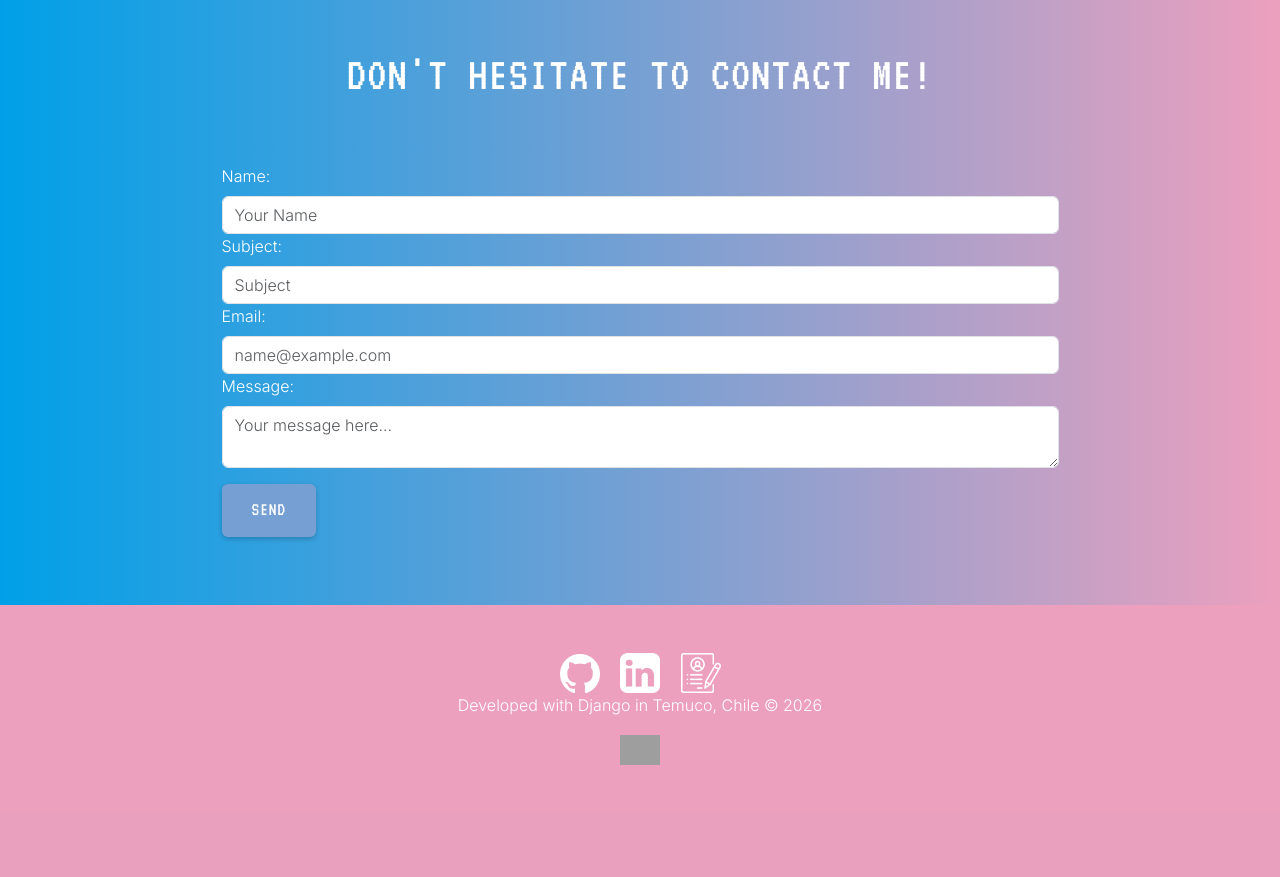
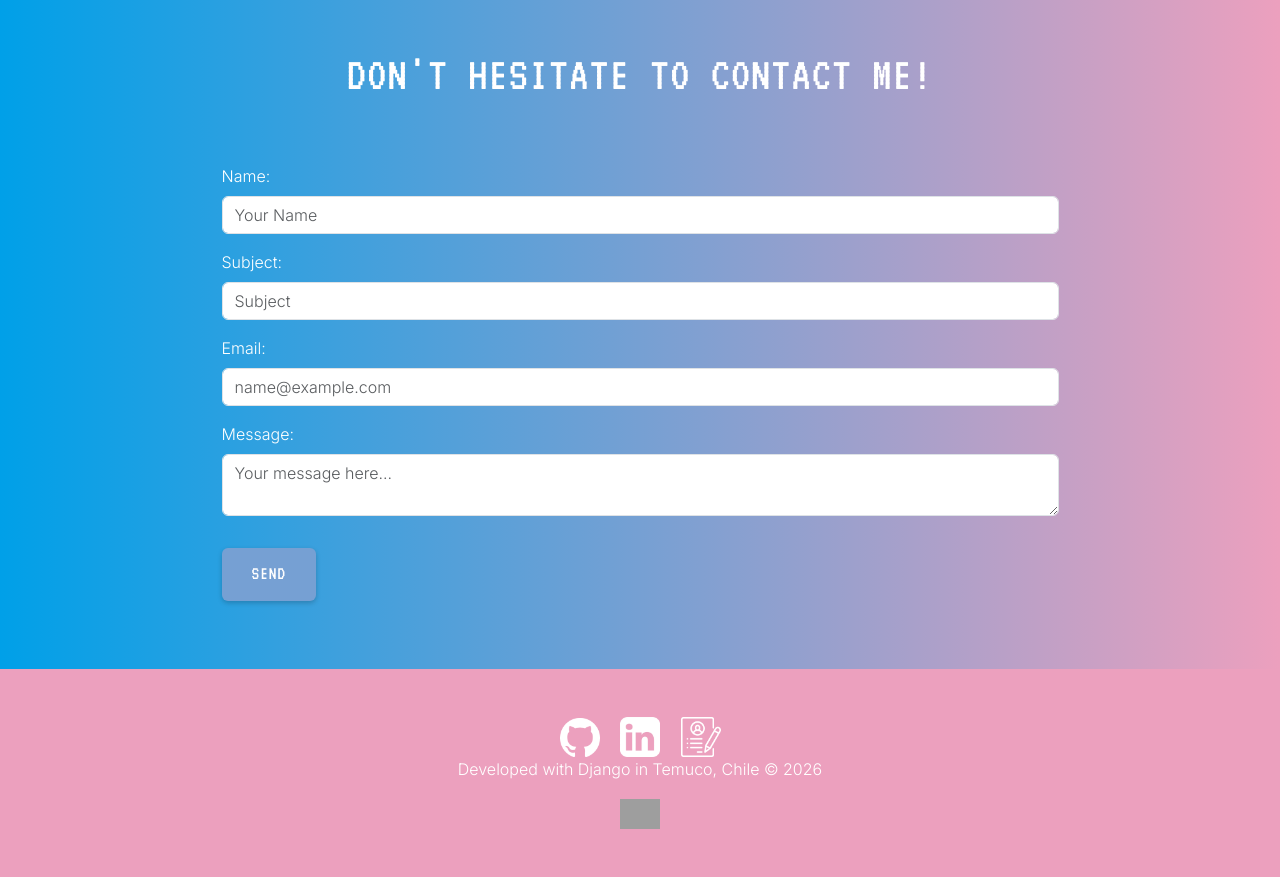
Before and after one commit to schiesscl/portfolio_django, a Django app: page / in a window 1280 px wide. Shown: the part 1125-2002 px from the top of the page. Before the commit the page ends 1890 px from the top, so only its background shows below. Run offline with Django 5.2, Linux system fonts and the light colour scheme; data that the repository does not hold is empty; some libraries are stand-ins or nearby versions; grey boxes are pictures that could not be loaded.

Commit message:
Ajustes en manipulación del DOM-II

```diff
--- a/static/js/script.js
+++ b/static/js/script.js
@@ -5,7 +5,7 @@ $(function() {
     // 0. INYECCIÓN DE CONTENIDO (DOM MANIPULATION)
     // ==========================================
 
-    // Texto de About Me trasladado desde HTML para protección y limpieza
+    // --- A. Texto About Me ---
     const aboutParagraphs = [
         "Land surveying Technician and Full Stack Java, JavaScript & Python developer with a solid base in web technologies such as <strong>HTML, CSS and JavaScript. Experienced in Bootstrap, MySQL, JQuery, Java, Spring Boot Node.js, express.js PostgreSQL, Python, React, Django and SQLite.</strong>",
         "I am a professional who is committed to permanent development, with strong technical skills and work ethics, focused on creating efficient solutions to complex challenges.",
@@ -15,17 +15,40 @@ $(function() {
     ];
 
     const aboutContainer = $('#about-content');
+    if (aboutContainer.length) {
+        const elements = aboutParagraphs.map(text => $('<p>').html(text));
+        aboutContainer.append(elements);
+    }
 
-    // Inyectamos el contenido si el contenedor existe
-    if (aboutContainer.length) {
-        // JQuery 4.0: .map() y .append() siguen siendo el estándar robusto
-        // Usamos un fragmento de documento implícito al pasar un array de elementos a append para mejor rendimiento
-        const elements = aboutParagraphs.map(text => {
-            // Creamos el elemento <p> y asignamos HTML (para respetar las etiquetas strong)
-            return $('<p>').html(text);
-        });
+    // --- B. Formulario de Contacto ---
+    // Inyectamos el HTML completo del formulario
+    const contactFormHTML = `
+        <form action="https://formspree.io/f/mandqroa" class="w-75 mx-auto" id="contact-form" method="post">
+            <div class="mb-3">
+                <label for="contact-name" class="form-label">Name: </label>
+                <input type="text" class="form-control" id="contact-name" name="nombre" placeholder="Your Name" required>
+            </div>
+            <div class="mb-3">
+                <label for="contact-subject" class="form-label">Subject:</label>
+                <input type="text" class="form-control" id="contact-subject" name="asunto" placeholder="Subject" required>
+            </div>
+            <div class="mb-3">
+                <label for="contact-email" class="form-label">Email: </label>
+                <input type="email" class="form-control" id="contact-email" name="correo" placeholder="name@example.com" required>
+            </div>
+            <div class="mb-3">
+                <label for="contact-message" class="form-label">Message:</label>
+                <textarea name="message" id="contact-message" class="form-control" placeholder="Your message here..." required></textarea>
+            </div>
+            <div class="py-3">
+                <input type="submit" class="btn btn-light text-uppercase" value="Send">
+            </div>
+        </form>
+    `;
 
-        aboutContainer.append(elements);
+    const formContainer = $('#contact-form-container');
+    if (formContainer.length) {
+        formContainer.html(contactFormHTML);
     }
 
     // ==========================================
@@ -60,7 +83,6 @@ $(function() {
     }
 
     // Eventos de clic
-    // JQUERY 4.0 UPDATE: Se prefieren .on('click') sobre .click()
     btnDefault.on('click', function() {
         setThemeState('default');
         localStorage.setItem('portfolioTheme', 'default');
@@ -73,44 +95,38 @@ $(function() {
 
     // --- Animación Fade-In al hacer Scroll ---
     const sections = $('#projects, #skills, #contact');
-
-    // Les agregamos la clase base CSS
     sections.addClass('fade-in-section');
 
-    // Función para verificar si un elemento está en pantalla
     function checkVisibility() {
-        const triggerBottom = $(window).height() * 0.85; // Se activa al 85% de la pantalla
-
+        const triggerBottom = $(window).height() * 0.85;
         sections.each(function() {
-            // Optimización: 'this' ya es el elemento DOM nativo
             const top = this.getBoundingClientRect().top;
-
             if (top < triggerBottom) {
                 $(this).addClass('is-visible');
             }
         });
     }
 
-    // Ejecutar al cargar y al hacer scroll
     $(window).on('scroll', checkVisibility);
-    checkVisibility(); // Ejecutar un chequeo inicial
+    checkVisibility();
 
-    // Validación del formulario
-    // JQUERY 4.0 UPDATE: Se prefiere .on('submit') sobre .submit()
+    // ==========================================
+    // 2. VALIDACIÓN (Debe ir DESPUÉS de la inyección)
+    // ==========================================
+
+    // Al inyectar el form antes, JQuery puede encontrar '#contact-form' sin problemas
     $("#contact-form").on('submit', function(event) {
         const nombreVal = $("#contact-name").val();
         const asuntoVal = $("#contact-subject").val();
         const mensajeVal = $("#contact-message").val();
 
-        // JQUERY 4.0 UPDATE: Usar .trim() nativo de JS en lugar de utilidades deprecadas
-        // Esto evita que espacios en blanco pasen como válidos
         const nombre = nombreVal ? nombreVal.trim() : "";
         const asunto = asuntoVal ? asuntoVal.trim() : "";
         const mensaje = mensajeVal ? mensajeVal.trim() : "";
 
         // Validación básica
         if (nombre.length < 8 || asunto.length < 8 || mensaje.length < 15) {
-            event.preventDefault(); // Método estándar para evitar el envío
+            event.preventDefault();
             alert("Por favor revisa los campos:\n- Nombre: mínimo 8 caracteres\n- Asunto: mínimo 8 caracteres\n- Mensaje: mínimo 15 caracteres");
             return false;
         }
--- a/templates/home.html
+++ b/templates/home.html
@@ -35,28 +35,11 @@
                 <!-- Agregado text-uppercase -->
                 <h2 class="text-center pb-5 text-uppercase">Don't hesitate to contact me!</h2>
                 <div class="py-1">
-                    <form action="https://formspree.io/f/mandqroa" class="w-75 mx-auto" id="contact-form" method="post">
-                        <div>
-                            <label for="contact-name" class="form-label">Name: </label>
-                            <input type="text" class="form-control" id="contact-name" name="nombre" placeholder="Your Name" required>
-                        </div>
-                        <div>
-                            <label for="contact-subject" class="form-label">Subject:</label>
-                            <input type="text" class="form-control" id="contact-subject" name="asunto" placeholder="Subject" required>
-                        </div>
-                        <div>
-                            <label for="contact-email" class="form-label">Email: </label>
-                            <input type="email" class="form-control" id="contact-email" name="correo" placeholder="name@example.com" required>
-                        </div>
-                        <div>
-                            <label for="contact-message" class="form-label">Message:</label>
-                            <textarea name="message" id="contact-message" class="form-control" placeholder="Your message here..." required></textarea>
-                        </div>
-                        <div class="py-3">
-                            <!-- Agregado text-uppercase -->
-                            <input type="submit" class="btn btn-light text-uppercase" value="Send">
-                        </div>
-                    </form>
+
+                    <!-- FORMULARIO INYECTADO POR JAVASCRIPT (script.js) -->
+                    <!-- Se inyecta dinámicamente para limpieza y ofuscación básica contra bots -->
+                    <div id="contact-form-container"></div>
+
                 </div>
             </div>
         </div>
```
